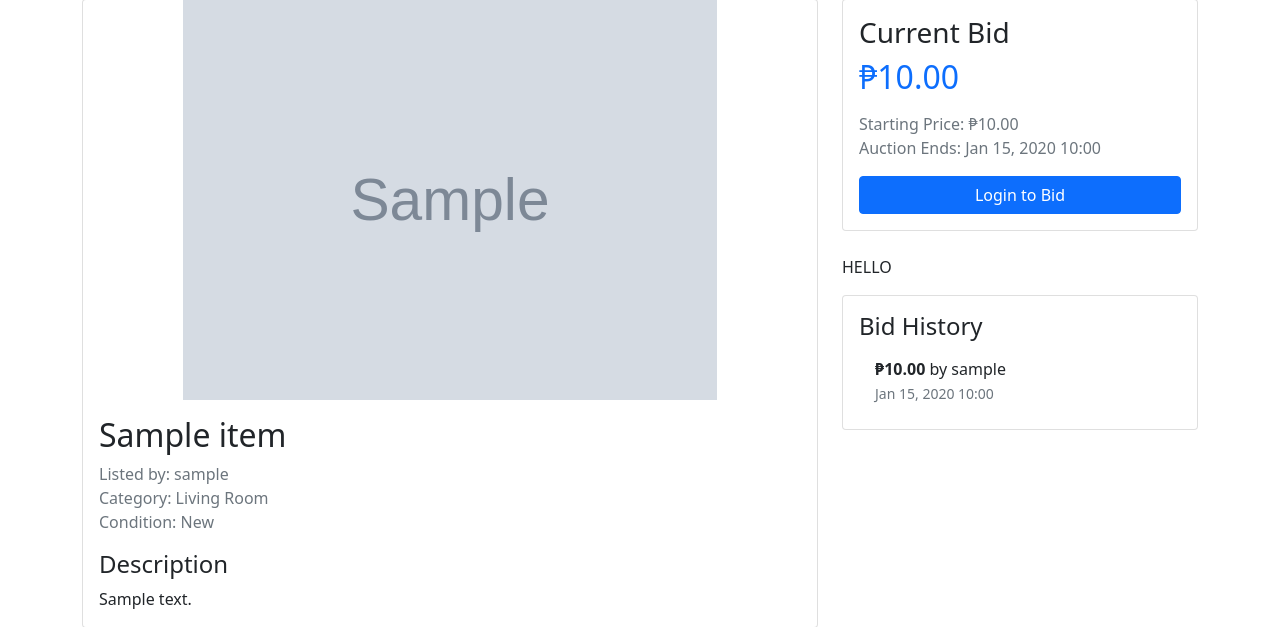
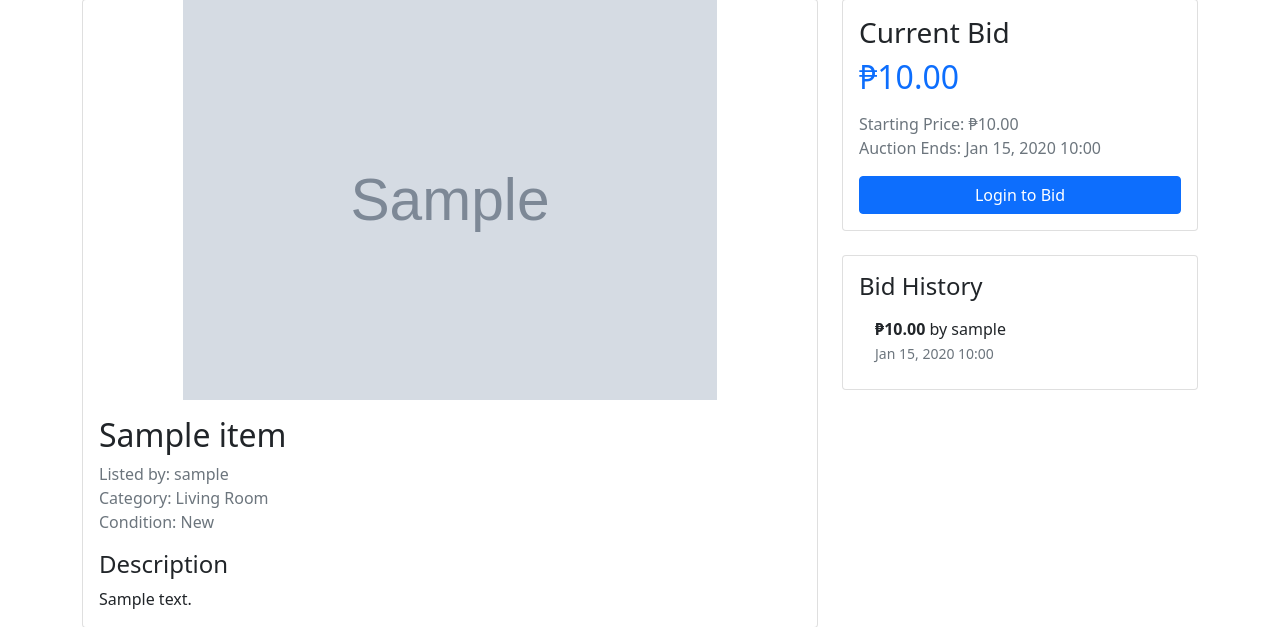
Before and after one commit to ramonortegajr/bidding_furniture, a PHP site: page /item.php?id=1 in a window 1280 px wide. Shown: the part 135-762 px from the top of the page. Run offline with PHP 8.4, Linux system fonts and the light colour scheme; data comes from the database, SQL or seed files in the repository; tables that the repository leaves empty hold one stand-in row (values such as "Sample post"); grey boxes marked "Sample" are stand-in pictures.

Commit message:
Fix: removed HELLO

```diff
--- a/item.php
+++ b/item.php
@@ -211,7 +211,6 @@ if (isset($_SESSION['user_id'])) {
                         <?php endif; ?>
                     </div>
                 </div>
-                <p>HELLO</p>
                 <!-- Bid History -->
                 <div class="card">
                     <div class="card-body">
```
